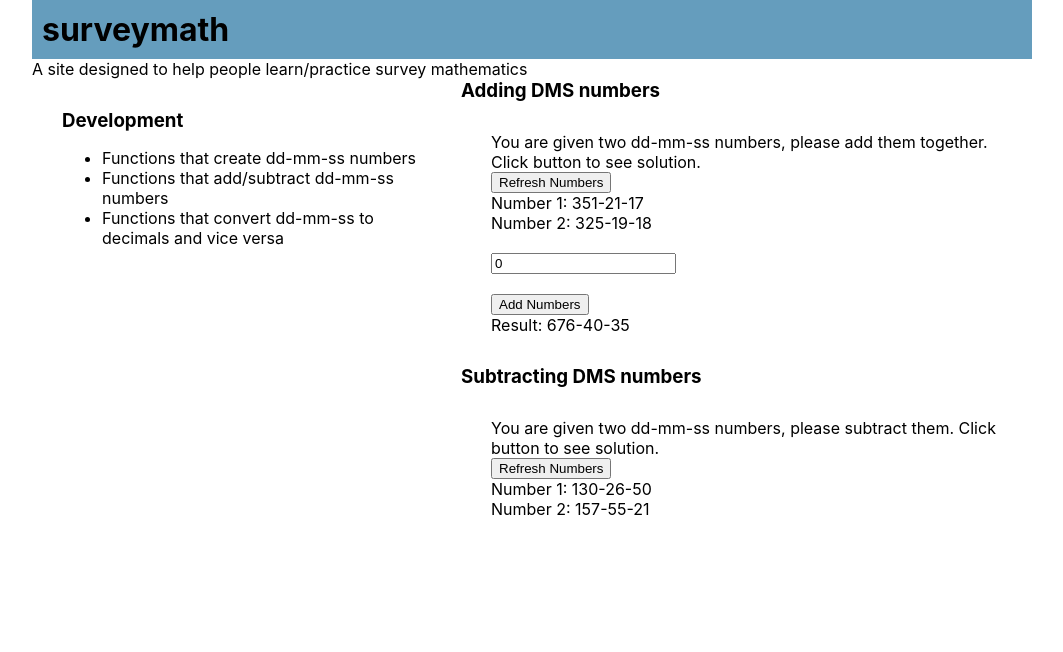
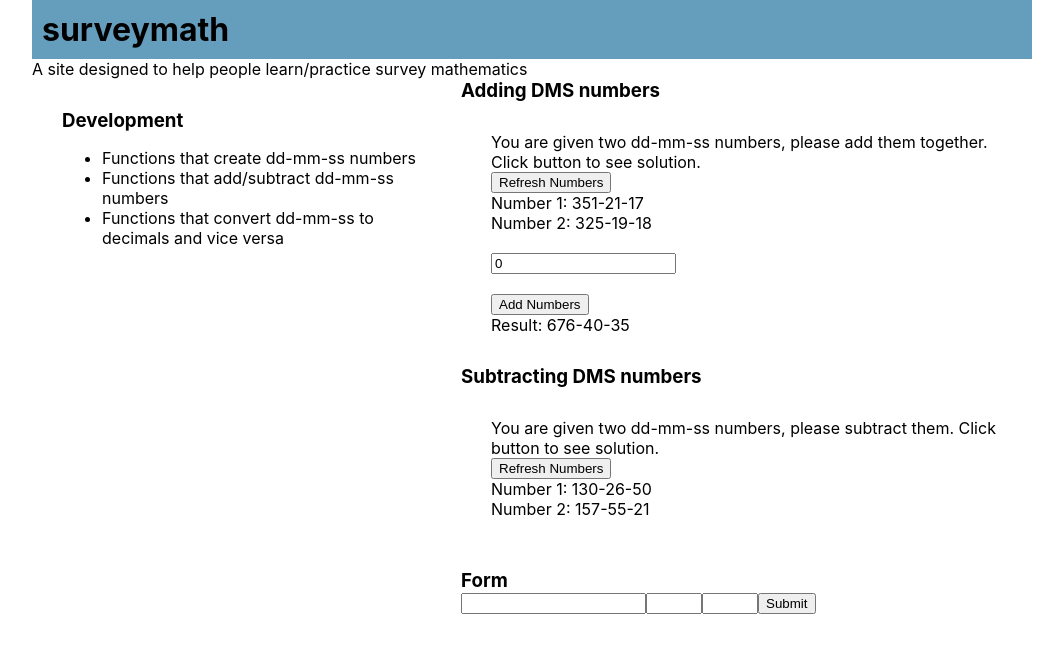
Before and after one commit to stefan-kenyon/surveymath, a React (Create React App) app: page / in a window 1280 px wide. Shown: the top 652 px of the page, without its empty margins (108-1171 px from the left). Built offline with nearby package versions, Linux system fonts and the light colour scheme.

Commit message:
Adding Form Functionality
Adding form functionality with react-hook-form and updated README.

```diff
--- a/package.json
+++ b/package.json
@@ -12,6 +12,7 @@
     "@types/react-dom": "^17.0.14",
     "react": "^17.0.2",
     "react-dom": "^17.0.2",
+    "react-hook-form": "^7.28.1",
     "react-scripts": "5.0.0",
     "typescript": "^4.6.2",
     "web-vitals": "^2.1.4"
--- a/src/App.tsx
+++ b/src/App.tsx
@@ -2,6 +2,7 @@ import './App.css';
 
 import Add from './components/Add';
 import Subtract from './components/Subtract';
+import FormInput from './components/FormInput'
 
 function App() {
 
@@ -32,6 +33,7 @@ function App() {
 
           <Add />
           <Subtract />
+          <FormInput />
 
         </div>
 
--- a/src/components/Add.tsx
+++ b/src/components/Add.tsx
@@ -24,7 +24,7 @@ function Add() {
           <p>Number 1: {number1[0]}-{number1[1]}-{number1[2]}</p>
           <p>Number 2: {number2[0]}-{number2[1]}-{number2[2]}</p>
           <br/>
-          <input type='number' value={guess} defaultValue={0} onChange={e => setGuess(Number(e.target.value))}></input>
+          <input type='number' value={guess} onChange={e => setGuess(Number(e.target.value))}></input>
           <br/>
           <button onClick = {() => setAddedNumbers(addDMSNumbers(number1, number2))}>Add Numbers</button>
           <p>Result: {addedNumbers[0]}-{addedNumbers[1]}-{addedNumbers[2]}</p>
--- /dev/null
+++ b/src/components/FormInput.tsx
@@ -0,0 +1,52 @@
+//import {useState} from 'react';
+import {useForm, SubmitHandler} from 'react-hook-form';
+
+interface IFormInputs {
+  degrees:number,
+  minutes:number,
+  seconds:number
+}
+
+function FormInput() {
+
+  const {register, handleSubmit, watch, formState: {errors} } = useForm<IFormInputs>();
+
+  console.log('watch degrees', watch('degrees'));
+  // console.log('watch variable email', watch('email'));
+  const formSubmitHandler: SubmitHandler<IFormInputs> = (data: IFormInputs) => {
+    console.log('dd-mm-ss: ' + data.degrees + '-' + data.minutes + '-' + data.seconds);
+  }
+
+  return (
+    <div className="Form">
+
+        <header>
+          <h3>Form</h3>
+        </header>
+
+        <main className='form-main'>
+
+          {/* <form onSubmit={handleSubmit(formSubmitHandler)}>
+            <input defaultValue="example@leo.test.com" {...register('email')} />
+            <br/>
+            <input {...register('password', { required: true })} />
+            <br/>
+            {errors.password && <span>This field is required</span>}
+            <br/>
+            <input type='submit' />
+          </form> */}
+
+          <form onSubmit={handleSubmit(formSubmitHandler)}>
+            <input type='number' min='0' {...register('degrees')} />
+            <input type='number' min='0' max='59' {...register('minutes')} />
+            <input type='number' min='0' max='59' {...register('seconds')} />
+            <input type='submit'/>
+          </form>
+
+        </main>
+
+    </div>
+  );
+}
+
+export default FormInput;
```
Also changed, not shown: src/components/Form.tsx (added, +44 -0 lines), 2 other files (tests, documents, lock files or other folders).
